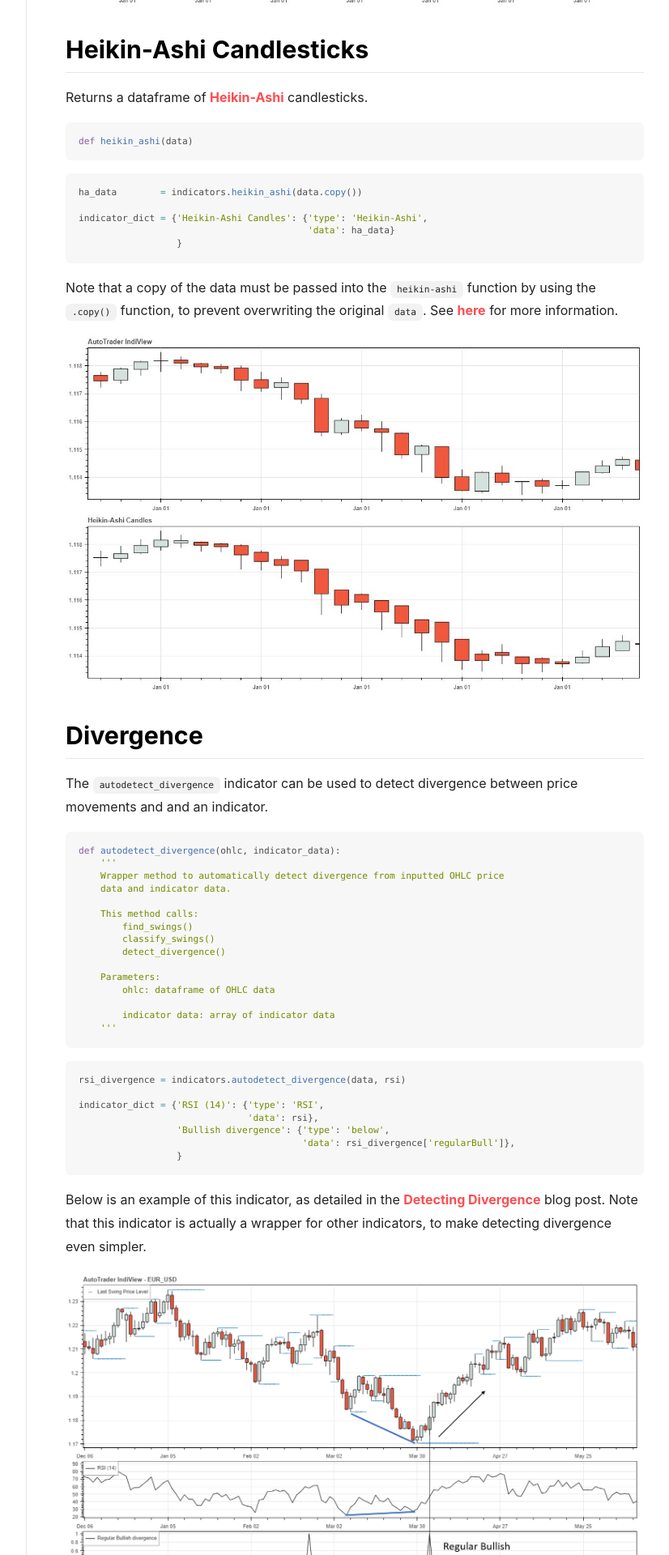
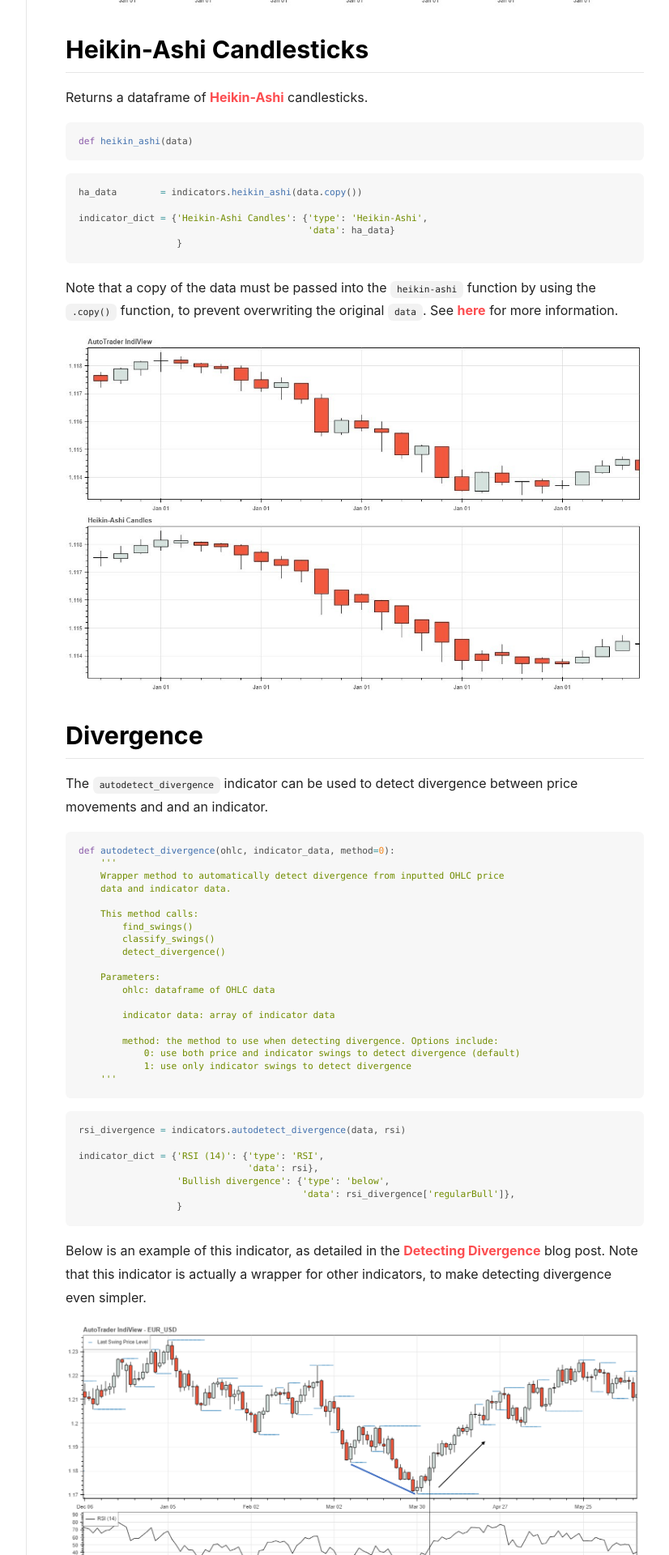
Before and after one commit to kieran-mackle/AutoTrader, a Jekyll site: the page built from content/_documentation/4.3-indicators.md, in a window 1280 px wide. Shown: the part 3080-5000 px from the top of the page at 81% size, without its empty margins (217-1043 px from the left). Built offline with Jekyll 4.4.1, drawn with Linux system fonts in a browser that asks for light colours; nearby versions of some CDN libraries.

Commit message:
docs: updated divergence to include method input

````diff
--- a/content/_documentation/4.3-indicators.md
+++ b/content/_documentation/4.3-indicators.md
@@ -120,7 +120,7 @@
 The `autodetect_divergence` indicator can be used to detect divergence between price movements and and an indicator.
 
 ```py
-def autodetect_divergence(ohlc, indicator_data):
+def autodetect_divergence(ohlc, indicator_data, method=0):
     '''
     Wrapper method to automatically detect divergence from inputted OHLC price
     data and indicator data.
@@ -134,6 +134,10 @@
         ohlc: dataframe of OHLC data
 
         indicator data: array of indicator data
+
+        method: the method to use when detecting divergence. Options include:
+            0: use both price and indicator swings to detect divergence (default)
+            1: use only indicator swings to detect divergence
     '''
 ```
 
@@ -261,7 +265,7 @@
 
 
 ```py
-def detect_divergence(classified_price_swings, classified_indicator_swings, tol=2):
+def detect_divergence(classified_price_swings, classified_indicator_swings, tol=2, method=0):
     '''
     Detects divergence between price swings and swings in an indicator.
 
@@ -269,6 +273,10 @@
         classified_price_swings: output from classify_swings using OHLC data.
 
         classified_indicator_swings: output from classify_swings using indicator data.
+
+        method: the method to use when detecting divergence. Options include:
+            0: use both price and indicator swings to detect divergence (default)
+            1: use only indicator swings to detect divergence
     '''
 ```
 
````
